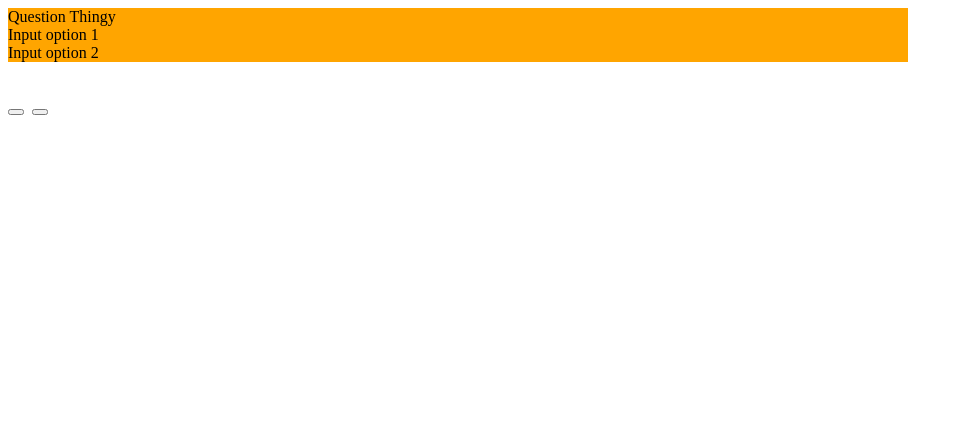
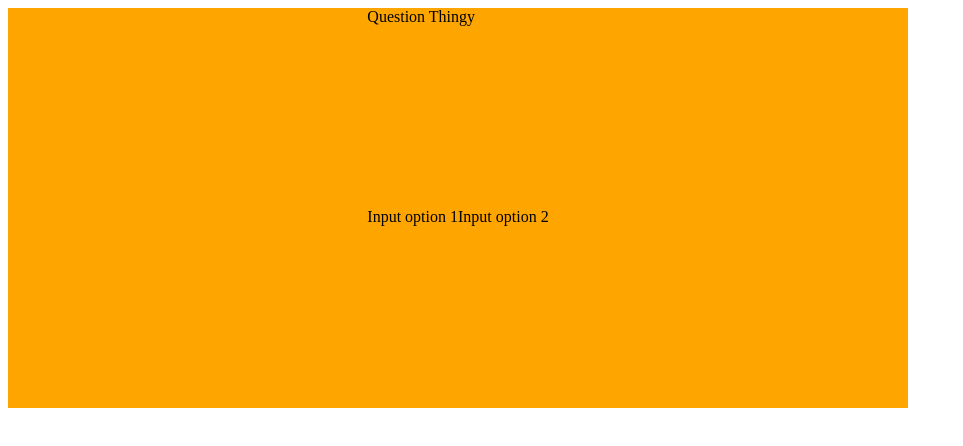
Before and after one commit to murkybuttercups/exercise-2, a plain HTML site: page index.html in a window 1280 px wide. Shown: the whole page, without its empty margins (0-963 px from the left). Drawn offline with Linux system fonts and the light colour scheme.

Commit message:
updated id tags

```diff
--- a/css/stylesheet.css
+++ b/css/stylesheet.css
@@ -8,7 +8,7 @@
 
 html, body {
 	height: 100%;
-	width: 900px;
+
 }
 
 /* main {
@@ -19,11 +19,22 @@ html, body {
 
 .grid-container {
 	display: grid;
+	width: 900px;
+	height: 400px;
 	background-color: orange;
 	grid-template-columns: 1fr, 1fr, 1fr;
+	grid-template-rows: 3fr, 1fr;
+	justify-content: center;
 
 	/*max-width: 600px;
 	margin: auto;
 	border: 5 px solid black; */
+}
 
+.question {
+	grid-column: 1 / 4;
 }
+
+.input2 {
+	grid-column: 3 / 4;
+}
--- a/index.html
+++ b/index.html
@@ -8,15 +8,11 @@
 <body>
 	<main>
 		<div class="grid-container">
-			<div class="grid-item"> Question Thingy </div>
-			<div class="grid-item" id="input"> Input option 1 </div>
-			<div class="grid-item" id="input"> Input option 2 </div>
+			<div class="question" id="question"> Question Thingy </div>
+			<div class="input1" id="input"> Input option 1 </div>
+			<div class="input2" id="input"> Input option 2 </div>
 		</div>
 	</main>
-
-	<h1 id="question"><h1>
-	<button id="option1"></button>
-	<button id="option2"></button>
 	<script src="js/script.js"></script>
 </body>
 </html>
```
